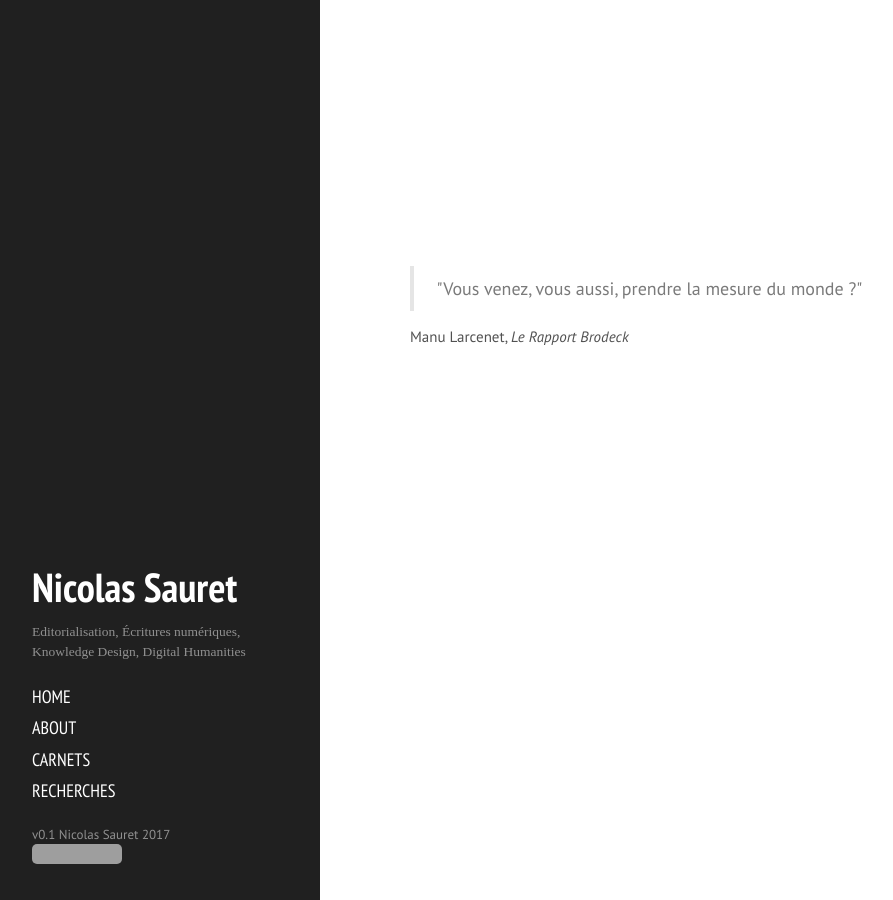
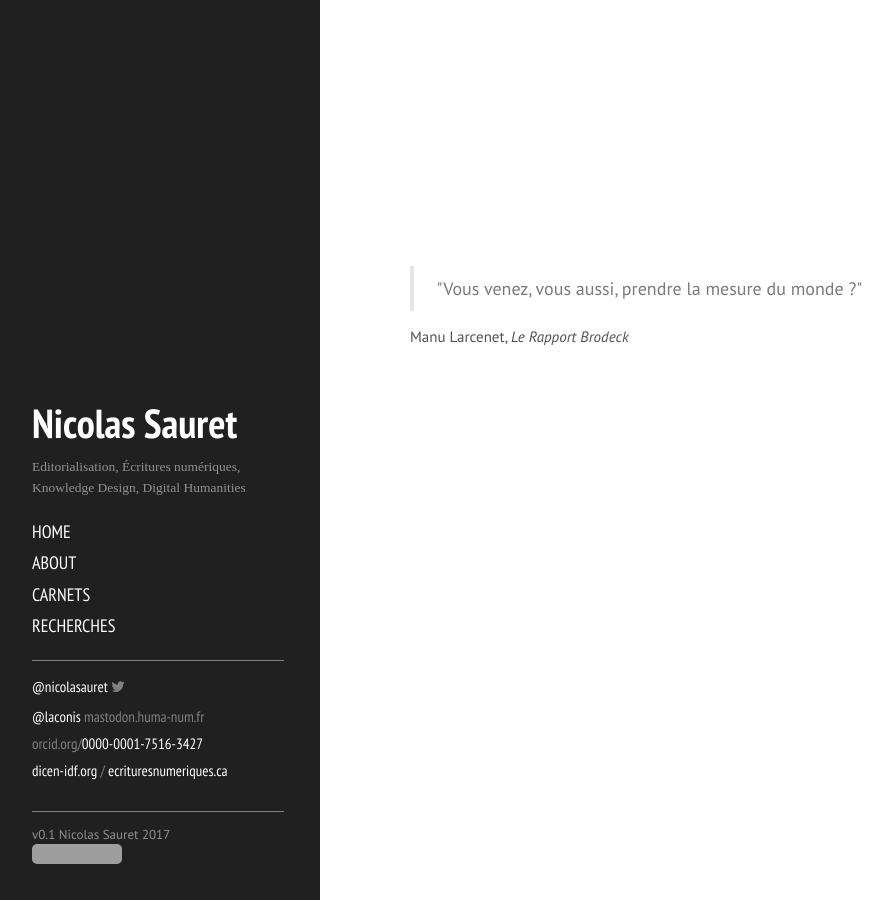
Before and after one commit to lakonis/lakonis.github.io, a Jekyll site: the page built from index.html, in a window 1280 px wide. Shown: the whole page, without its empty margins (4-897 px from the left). Built offline with Jekyll 4.4.1, drawn with Linux system fonts in a browser that asks for light colours; nearby versions of some CDN libraries; the list of posts is cut into pages by our own code; grey boxes are pictures that could not be loaded.

Commit message:
ajout identités sidebar

```diff
--- a/_includes/sidebar.html
+++ b/_includes/sidebar.html
@@ -28,6 +28,12 @@
       {% endfor %}
 
     </nav>
+    <div class="identity">
+      <p><a href="https://twitter.com/nicolasauret" title="@nicolasauret">@nicolasauret</a> <i class="fa fa-twitter"></i></p>
+      <p><a href="https://mastodon.huma-num.fr/@Laconis" title="@laconis sur mastodon.huma-num.fr">@laconis</a> mastodon.huma-num.fr</p>
+      <p>orcid.org/<a href="http://orcid.org/0000-0001-7516-3427" title="ID Orcid de Nicolas Sauret">0000-0001-7516-3427</a></p>
+      <p><a href="http://www.dicen-idf.org/membre/sauret-nicolas/" title="Page institutionnelle Nicolas Sauret sur Dicen-IDF">dicen-idf.org</a> / <a href="http://ecrituresnumeriques.ca/fr/Equipe/Nicolas-Sauret" title="Page institutionnelle Nicolas Sauret sur ecrituresnumeriques.ca">ecrituresnumeriques.ca</a></p>
+    </div>
 
     <p class="footer">v{{ site.version }} Nicolas Sauret {{ site.time | date: '%Y' }} <a rel="license" href="http://creativecommons.org/licenses/by-sa/4.0/"><img alt="Licence Creative Commons" style="border-width:0" src="https://i.creativecommons.org/l/by-sa/4.0/80x15.png" /></a> </p>
   </div>
--- a/public/css/mystyle.css
+++ b/public/css/mystyle.css
@@ -77,6 +77,7 @@ a.sidebar-nav-item:focus {
 
 .footer {
   font-size: small;
+  margin-top: 0.7rem;
 }
 
 /* Theme grey */
@@ -92,6 +93,26 @@ a.sidebar-nav-item:focus {
   text-align: center;
 }
 
+.identity {
+  border-top: 1px solid grey;
+  border-bottom: 1px solid grey;
+  padding : 1rem 0rem;
+  /*text-align: right;*/
+  /*font-family: PT serif;*/
+  font-family: "PT Sans Narrow",sans-serif;
+  font-size: 1rem;
+  line-height: 0.5rem;
+}
+
+.identity p {
+  color: grey;
+  /*font-size: 1rem;*/
+}
+
+.identity a {
+  color: white;
+  font-weight: 300;
+}
 
 /*.myaccordion {
   font-family: "PT Sans",Helvetica,Arial,sans-serif;
```
